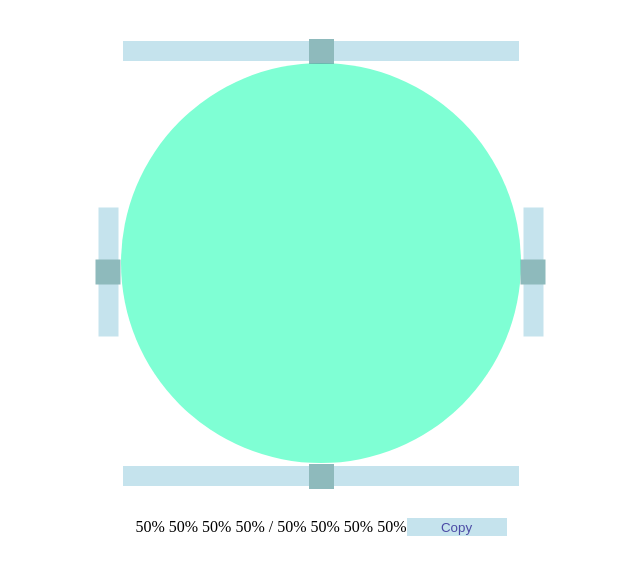
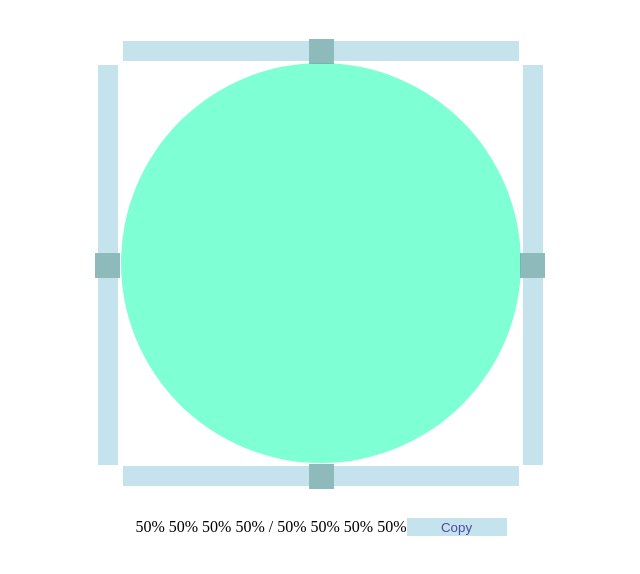
Before and after one commit to MarkBrooks3/Border-Radius, a plain HTML site: page index.html in a window 1280 px wide. Shown: the whole page, without its empty margins (319-959 px from the left). Drawn offline with Linux system fonts and the light colour scheme.

Commit message:
fixed the side sliders

```diff
--- a/styles.css
+++ b/styles.css
@@ -41,12 +41,14 @@
 .left-container {
   grid-area: left;
   display: flex;
-  justify-content: center;
-  align-items: center;
+  justify-content: flex-start;
+  align-items: flex-start;
+  min-width: max-content;
 }
 
 #left {
-  transform: rotate(90deg);
+  transform: rotate(90deg) translate(0, -20px);
+  transform-origin: top left;
 }
 
 .bottom-container {
@@ -59,12 +61,14 @@
 .right-container {
   grid-area: right;
   display: flex;
-  justify-content: center;
-  align-items: center;
+  justify-content: flex-start;
+  align-items: flex-start;
+  min-width: max-content;
 }
 
 #right {
-  transform: rotate(90deg);
+  transform: rotate(90deg) translate(0, -20px);
+  transform-origin: top left;
 }
 
 .slider {
@@ -75,8 +79,6 @@
   outline: none;
   opacity: 0.7;
   transition: opacity 0.2s;
-  display: block;
-  margin-top: 20px;
 }
 
 .slider::-webkit-slider-thumb {
```
Also changed, not shown: 1 other file.
